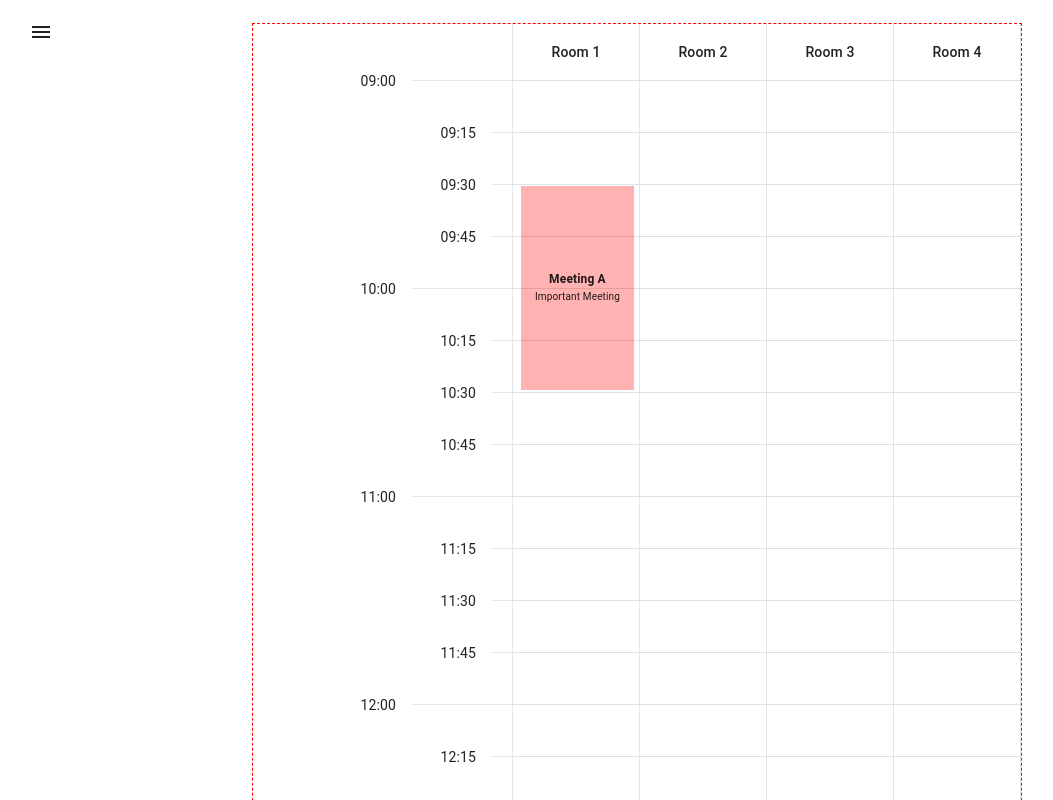
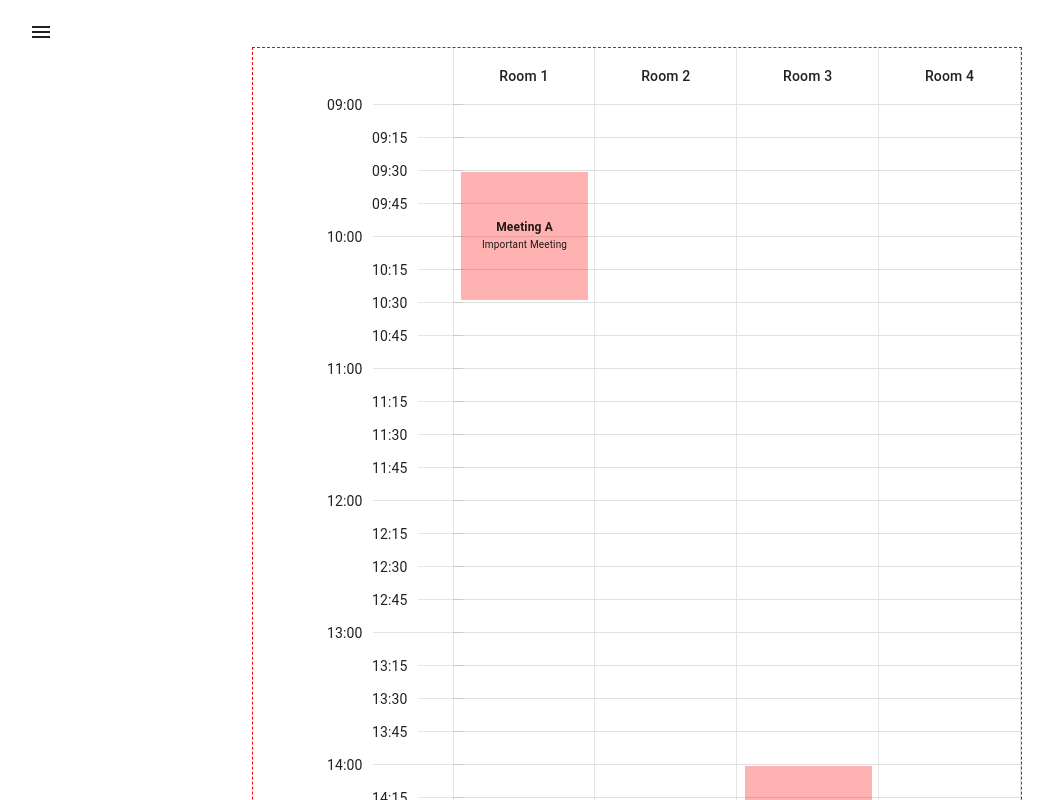
Before and after one commit to AndreyKarapetyan/invest-fe, a React app: page /calendar in a window 1280 px wide. Shown: the top 800 px of the page, without its empty margins (3-1056 px from the left). Built offline with nearby package versions, Linux system fonts and the light colour scheme.

Commit message:
Visual changes to calendar

```diff
--- a/package.json
+++ b/package.json
@@ -13,12 +13,14 @@
     "@emotion/styled": "^11.10.6",
     "@mui/icons-material": "^5.11.9",
     "@mui/material": "^5.11.9",
+    "@mui/x-date-pickers": "^6.0.4",
     "@tanstack/react-query": "^4.26.1",
     "@types/react-beautiful-dnd": "^13.1.4",
     "axios": "^1.3.4",
     "date-fns": "^2.29.3",
     "lodash": "^4.17.21",
     "material-react-table": "^1.8.4",
+    "moment": "^2.29.4",
     "qs": "^6.11.1",
     "react": "18.2.0",
     "react-beautiful-dnd": "^13.1.1",
--- a/src/app/screens/Calendar.tsx
+++ b/src/app/screens/Calendar.tsx
@@ -63,7 +63,7 @@ const EventSelection = ({
 );
 
 export const Calendar = () => {
-  const timeSlotHeight = 20;
+  const timeSlotHeight = 0;
   const rooms = ['Room 1', 'Room 2', 'Room 3', 'Room 4'];
   const times = generateTimeSlots();
 
@@ -221,7 +221,8 @@ export const Calendar = () => {
 
   return (
     <Grid container justifyContent="center">
-      <TableContainer sx={{ width: '60vw', outline: '1px dashed red' }}>
+
+      <TableContainer sx={{ width: '60vw', marginTop: 3, outline: '1px dashed red' }}>
         <Table>
           <TableHead>
             <TableRow>
@@ -250,6 +251,9 @@ export const Calendar = () => {
                   onMouseEnter={() => handleMouseEnter(null, timeSlot)}
                   sx={{
                     borderBottom: 'none',
+                    position: 'relative',
+                    width: '200px',
+                    // outline: '1px dashed red'
                   }}
                 >
                   <Grid
@@ -257,11 +261,13 @@ export const Calendar = () => {
                     flexWrap="nowrap"
                     justifyContent="flex-end"
                     alignItems="baseline"
-                    sx={{
-                      transform: 'translateY(-130%)',
-                    }}
                   >
-                    <Box>
+                    <Box
+                      sx={{
+                        position: 'absolute',
+                        bottom: '22px',
+                        right: rowIndex % 4 === 0 ? '90px' : '45px'
+                      }}>
                       {rowIndex % 4 === 0 &&
                         `${timeSlot.hour < 10 ? '0' : ''}${timeSlot.hour}:00`}
                       {rowIndex % 4 === 1 &&
@@ -273,11 +279,11 @@ export const Calendar = () => {
                     </Box>
                     <Box
                       sx={{
-                        position: 'relative',
-                        bottom: '5px',
-                        left: '16px',
+                        position: 'absolute',
+                        bottom: '33px',
+                        left: rowIndex % 4 === 0 ? '120px' : '165px',
                         backgroundColor: 'rgba(0, 0, 0, 0.1)',
-                        width: rowIndex % 4 === 0 ? '100px' : '20px',
+                        width: rowIndex % 4 === 0 ? '90px' : '45px',
                         height: '1px',
                       }}
                     ></Box>
```
Also changed, not shown: src/app/screens/copy.tsx (+16 -20 lines), 1 other file (tests, documents, lock files or other folders).
